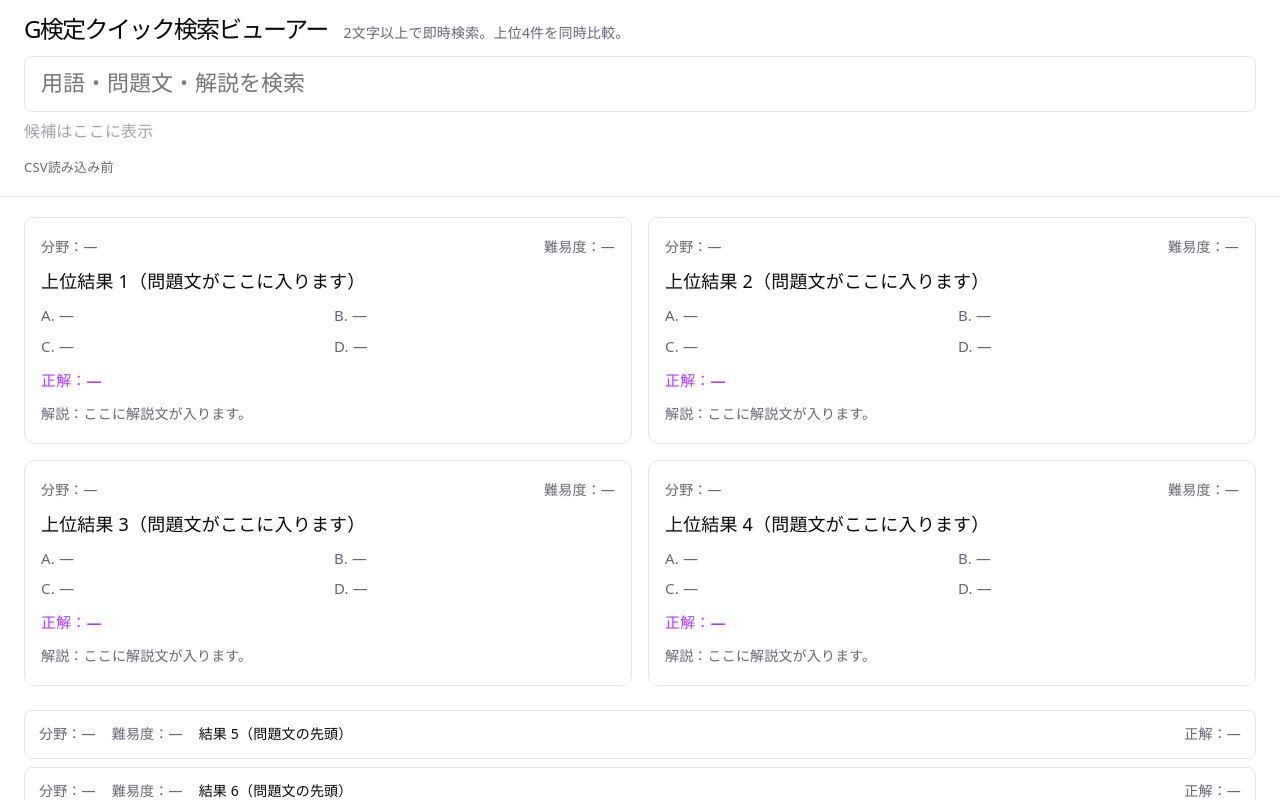
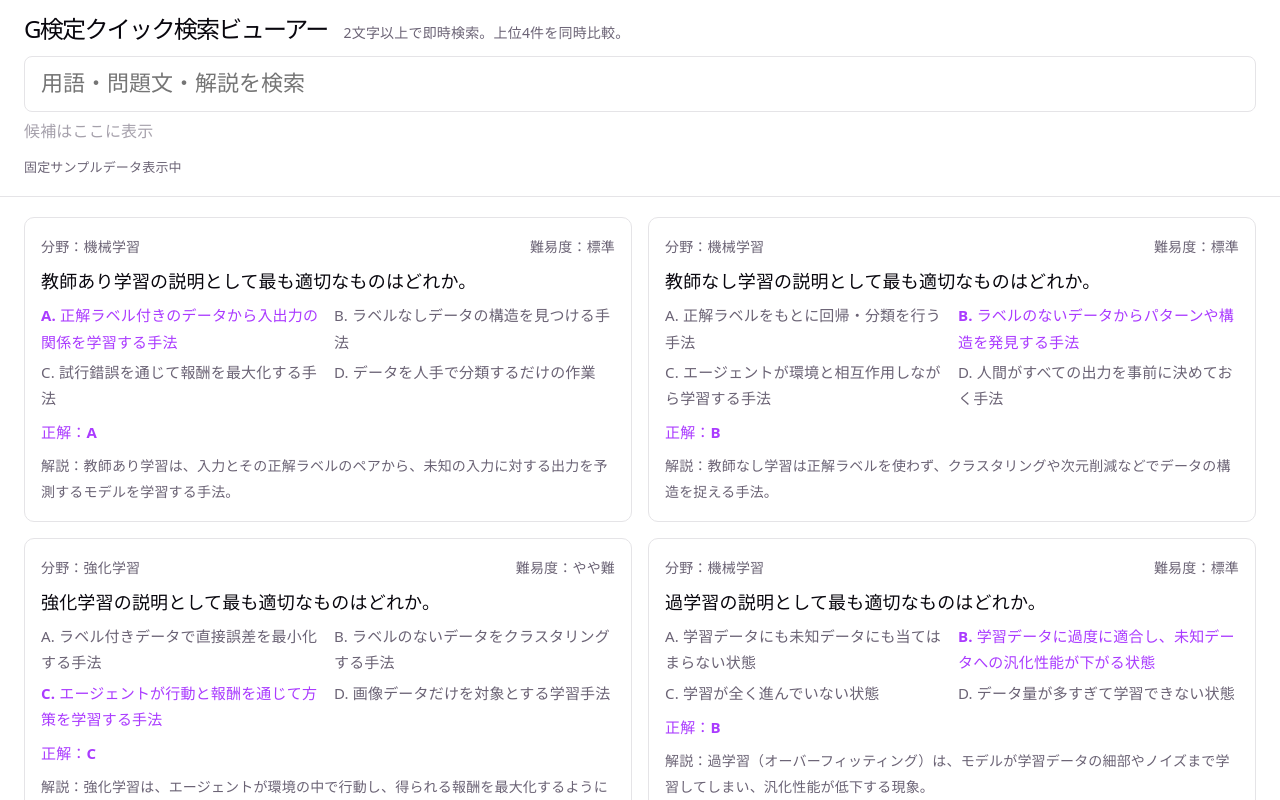
Before and after one commit to itoksk-boop/gken-quicksearch-viewer, a React (Vite) app: page / in a window 1280 px wide. Shown: the top 800 px of the page. Built offline with nearby package versions, Linux system fonts and the light colour scheme.

Commit message:
Render sample question data

```diff
--- a/src/App.css
+++ b/src/App.css
@@ -124,6 +124,11 @@
   font-size: 15px;
 }
 
+.card-choice.is-answer {
+  color: var(--accent);
+  font-weight: 600;
+}
+
 .card-answer {
   margin: 0;
   font-size: 15px;
--- a/src/App.tsx
+++ b/src/App.tsx
@@ -1,11 +1,132 @@
 import { useState } from 'react'
 import './App.css'
+
+type AnswerKey = 'A' | 'B' | 'C' | 'D'
+
+type GQuestion = {
+  id: string
+  category: string
+  difficulty: string
+  question: string
+  choices: Record<AnswerKey, string>
+  answer: AnswerKey
+  explanation: string
+  sourceFile: string
+  usedStatus: string
+}
+
+const ANSWER_KEYS: AnswerKey[] = ['A', 'B', 'C', 'D']
+
+const sampleQuestions: GQuestion[] = [
+  {
+    id: 'SAMPLE-001',
+    category: '機械学習',
+    difficulty: '標準',
+    question: '教師あり学習の説明として最も適切なものはどれか。',
+    choices: {
+      A: '正解ラベル付きのデータから入出力の関係を学習する手法',
+      B: 'ラベルなしデータの構造を見つける手法',
+      C: '試行錯誤を通じて報酬を最大化する手法',
+      D: 'データを人手で分類するだけの作業',
+    },
+    answer: 'A',
+    explanation:
+      '教師あり学習は、入力とその正解ラベルのペアから、未知の入力に対する出力を予測するモデルを学習する手法。',
+    sourceFile: 'sample',
+    usedStatus: '',
+  },
+  {
+    id: 'SAMPLE-002',
+    category: '機械学習',
+    difficulty: '標準',
+    question: '教師なし学習の説明として最も適切なものはどれか。',
+    choices: {
+      A: '正解ラベルをもとに回帰・分類を行う手法',
+      B: 'ラベルのないデータからパターンや構造を発見する手法',
+      C: 'エージェントが環境と相互作用しながら学習する手法',
+      D: '人間がすべての出力を事前に決めておく手法',
+    },
+    answer: 'B',
+    explanation:
+      '教師なし学習は正解ラベルを使わず、クラスタリングや次元削減などでデータの構造を捉える手法。',
+    sourceFile: 'sample',
+    usedStatus: '',
+  },
+  {
+    id: 'SAMPLE-003',
+    category: '強化学習',
+    difficulty: 'やや難',
+    question: '強化学習の説明として最も適切なものはどれか。',
+    choices: {
+      A: 'ラベル付きデータで直接誤差を最小化する手法',
+      B: 'ラベルのないデータをクラスタリングする手法',
+      C: 'エージェントが行動と報酬を通じて方策を学習する手法',
+      D: '画像データだけを対象とする学習手法',
+    },
+    answer: 'C',
+    explanation:
+      '強化学習は、エージェントが環境の中で行動し、得られる報酬を最大化するように方策を学習する枠組み。',
+    sourceFile: 'sample',
+    usedStatus: '',
+  },
+  {
+    id: 'SAMPLE-004',
+    category: '機械学習',
+    difficulty: '標準',
+    question: '過学習の説明として最も適切なものはどれか。',
+    choices: {
+      A: '学習データにも未知データにも当てはまらない状態',
+      B: '学習データに過度に適合し、未知データへの汎化性能が下がる状態',
+      C: '学習が全く進んでいない状態',
+      D: 'データ量が多すぎて学習できない状態',
+    },
+    answer: 'B',
+    explanation:
+      '過学習（オーバーフィッティング）は、モデルが学習データの細部やノイズまで学習してしまい、汎化性能が低下する現象。',
+    sourceFile: 'sample',
+    usedStatus: '未',
+  },
+  {
+    id: 'SAMPLE-005',
+    category: 'Transformer',
+    difficulty: 'やや難',
+    question: 'Transformerの中心的な仕組みとして最も適切なものはどれか。',
+    choices: {
+      A: '畳み込み演算による局所特徴抽出',
+      B: 'Attention機構による系列内の関係性の学習',
+      C: '決定木による分岐処理',
+      D: 'k近傍法による距離計算',
+    },
+    answer: 'B',
+    explanation:
+      'TransformerはAttention機構を中心に構成され、系列内の要素間の関係を並列に学習できる点が特徴。',
+    sourceFile: 'sample',
+    usedStatus: '未',
+  },
+  {
+    id: 'SAMPLE-006',
+    category: 'RAG',
+    difficulty: '難',
+    question: 'RAG（Retrieval-Augmented Generation）の説明として最も適切なものはどれか。',
+    choices: {
+      A: 'モデルの重みだけを更新して知識を追加する手法',
+      B: '外部知識源を検索し、その結果を踏まえて生成を行う手法',
+      C: '画像データだけを検索する手法',
+      D: '学習データを削除して汎化性能を上げる手法',
+    },
+    answer: 'B',
+    explanation:
+      'RAGは外部の知識ベースやドキュメントを検索し、その結果を生成モデルの入力に組み込むことで回答の精度を高める手法。',
+    sourceFile: 'sample',
+    usedStatus: '未',
+  },
+]
 
 function App() {
   const [query, setQuery] = useState('')
 
-  const topCards = [1, 2, 3, 4]
-  const listRows = [1, 2, 3]
+  const topFour = sampleQuestions.slice(0, 4)
+  const rest = sampleQuestions.slice(4)
 
   return (
     <div className="app-shell">
@@ -30,38 +151,44 @@ function App() {
           </div>
         </div>
 
-        <p className="status-line">CSV読み込み前</p>
+        <p className="status-line">固定サンプルデータ表示中</p>
       </header>
 
       <main className="main-content">
         <section className="top-cards" aria-label="上位4件">
-          {topCards.map((n) => (
-            <article className="question-card" key={n}>
+          {topFour.map((q) => (
+            <article className="question-card" key={q.id}>
               <div className="card-meta">
-                <span className="card-category">分野：―</span>
-                <span className="card-difficulty">難易度：―</span>
+                <span className="card-category">分野：{q.category}</span>
+                <span className="card-difficulty">難易度：{q.difficulty}</span>
               </div>
-              <p className="card-question">上位結果 {n}（問題文がここに入ります）</p>
+              <p className="card-question">{q.question}</p>
               <ul className="card-choices">
-                <li>A. ―</li>
-                <li>B. ―</li>
-                <li>C. ―</li>
-                <li>D. ―</li>
+                {ANSWER_KEYS.map((key) => (
+                  <li
+                    key={key}
+                    className={
+                      key === q.answer ? 'card-choice is-answer' : 'card-choice'
+                    }
+                  >
+                    {key}. {q.choices[key]}
+                  </li>
+                ))}
               </ul>
-              <p className="card-answer">正解：―</p>
-              <p className="card-explanation">解説：ここに解説文が入ります。</p>
+              <p className="card-answer">正解：{q.answer}</p>
+              <p className="card-explanation">解説：{q.explanation}</p>
             </article>
           ))}
         </section>
 
         <section className="result-list" aria-label="5件目以降の結果">
           <ul>
-            {listRows.map((n) => (
-              <li className="result-list-item" key={n}>
-                <span className="result-category">分野：―</span>
-                <span className="result-difficulty">難易度：―</span>
-                <span className="result-question">結果 {n + 4}（問題文の先頭）</span>
-                <span className="result-answer">正解：―</span>
+            {rest.map((q) => (
+              <li className="result-list-item" key={q.id}>
+                <span className="result-category">分野：{q.category}</span>
+                <span className="result-difficulty">難易度：{q.difficulty}</span>
+                <span className="result-question">{q.question}</span>
+                <span className="result-answer">正解：{q.answer}</span>
               </li>
             ))}
           </ul>
```
